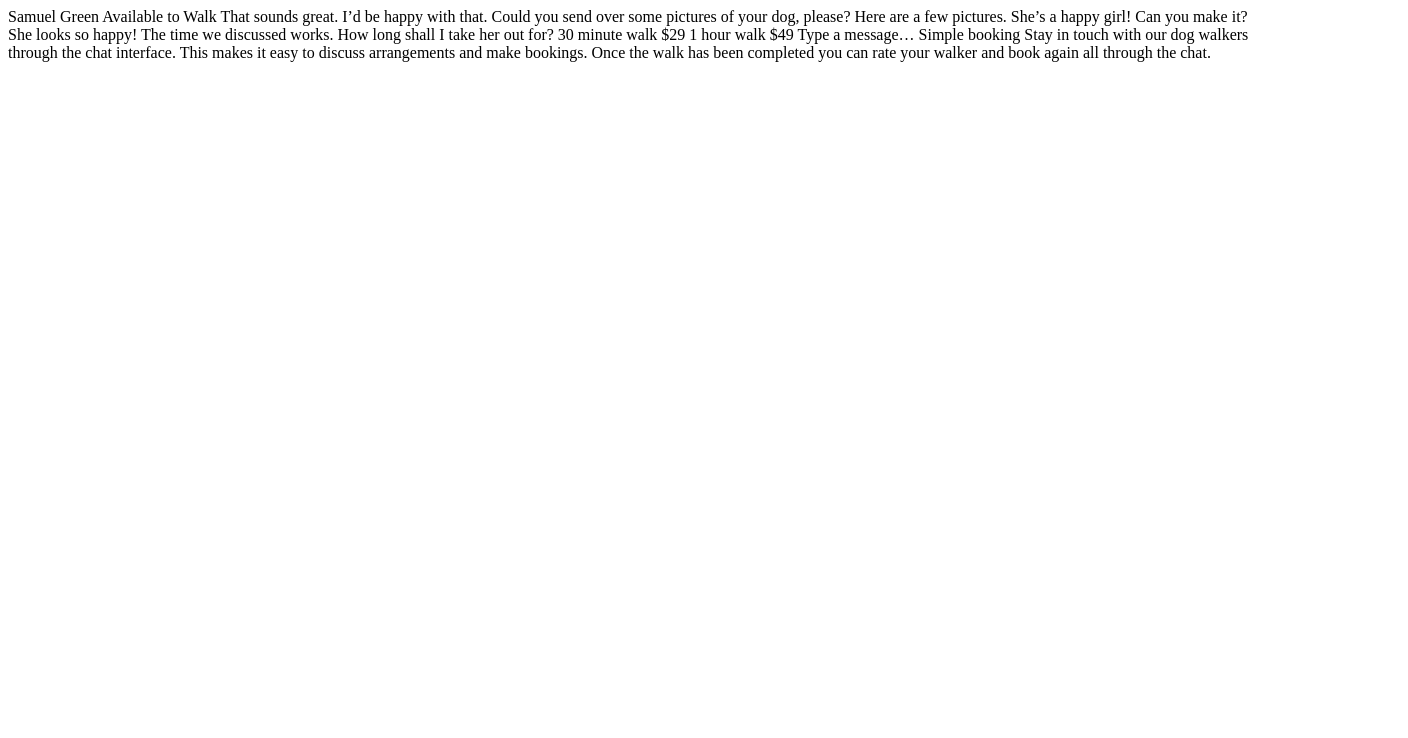
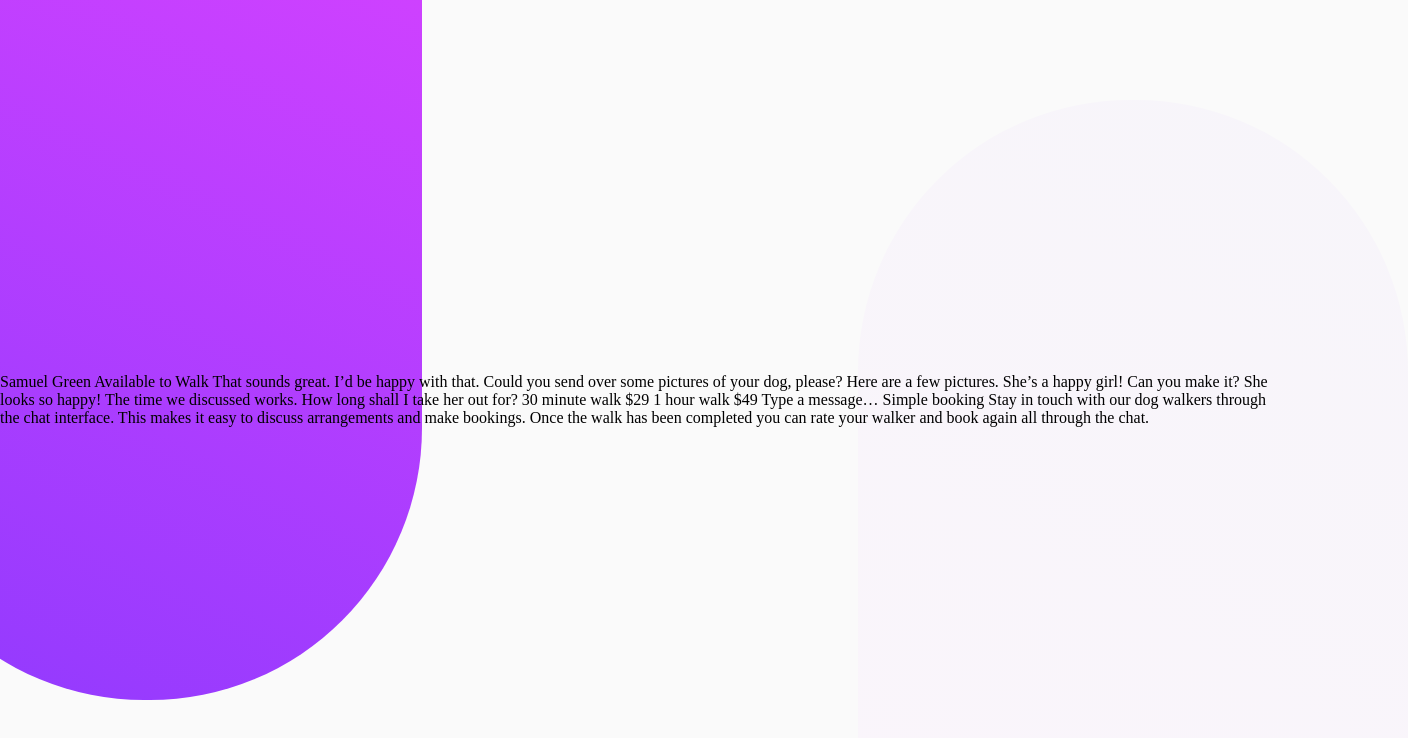
Before and after one commit to JustANipple/chat-app-css-illustration, a plain HTML site: page index.html in a window 1280 px wide. Shown: the whole page, 1408 px wide, since content can reach past the window. Drawn offline with Linux system fonts and the light colour scheme.

Commit message:
modified:   index.html 	modified:   style.css

```diff
--- a/index.html
+++ b/index.html
@@ -15,7 +15,7 @@
 
 
 
-
+  <main>
     Samuel Green
     Available to Walk
 
@@ -42,5 +42,7 @@
     Stay in touch with our dog walkers through the chat interface. This makes it easy to
     discuss arrangements and make bookings. Once the walk has been completed you can rate
     your walker and book again all through the chat.
+  </main>
+
 </body>
 </html>
--- a/style.css
+++ b/style.css
@@ -0,0 +1,84 @@
+/*
+  Josh's Custom CSS Reset
+  https://www.joshwcomeau.com/css/custom-css-reset/
+*/
+*, *::before, *::after {
+  box-sizing: border-box;
+}
+* {
+  margin: 0;
+}
+html, body {
+    height: 100%;
+}
+body {
+  -webkit-font-smoothing: antialiased;
+}
+img, picture, video, canvas, svg {
+  display: block;
+  max-width: 100%;
+}
+input, button, textarea, select {
+  font: inherit;
+}
+p, h1, h2, h3, h4, h5, h6 {
+  overflow-wrap: break-word;
+}
+
+/* Custom properties */
+
+/* Styling */
+html {
+    overflow: hidden;
+}
+
+body {
+    background-color: #fafafa;
+    display: flex;
+    justify-content: center;
+    align-items: center;
+    height: 100vh;
+    overflow: hidden;
+}
+
+body::before {
+    background-image: linear-gradient(25deg, rgba(144,58,254,1) 0%, rgba(206,65,255,1) 100%);
+    content: "";
+    /* width: 550px */
+    width: 34.375rem;
+    /* height: 700px */
+    height: 43.75rem;
+    position: absolute;
+    top: 0;
+    left: -8rem;
+    z-index: -1;
+    border-bottom-right-radius: 17rem;
+    border-bottom-left-radius: 17rem;
+}
+
+body::after {
+    background-image: linear-gradient(30deg, rgba(250,245,251,1) 0%, rgba(247,245,250,1) 100%);
+    content: "";
+    /* width: 550px */
+    width: 34.375rem;
+    /* height: 700px */
+    height: 43.75rem;
+    position: absolute;
+    bottom: 0;
+    right: -8rem;
+    z-index: -1;
+    border-top-right-radius: 17rem;
+    border-top-left-radius: 17rem;
+}
+
+@media screen and (max-width: 800px) {
+ body::before {
+    left: -22.5rem;
+    top: -11rem;
+ }
+
+ body::after {
+    right: -22.5rem;
+    bottom: -11rem;
+ }
+}
```
Lines whose indentation alone changed are shown as unchanged.
